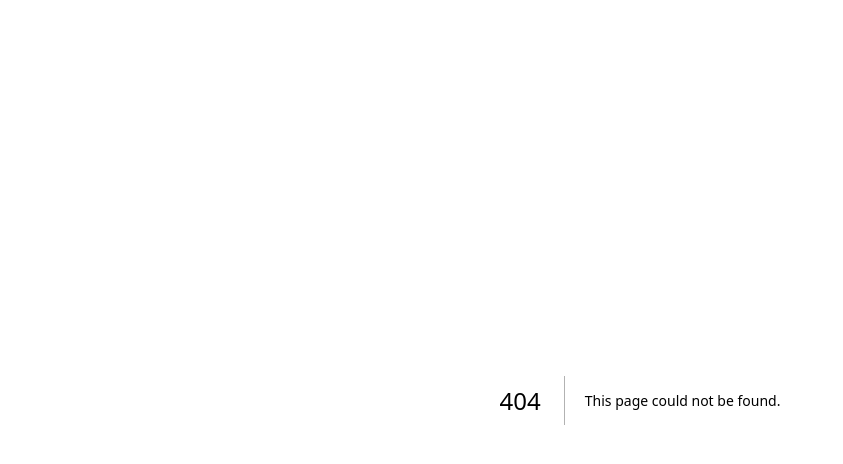
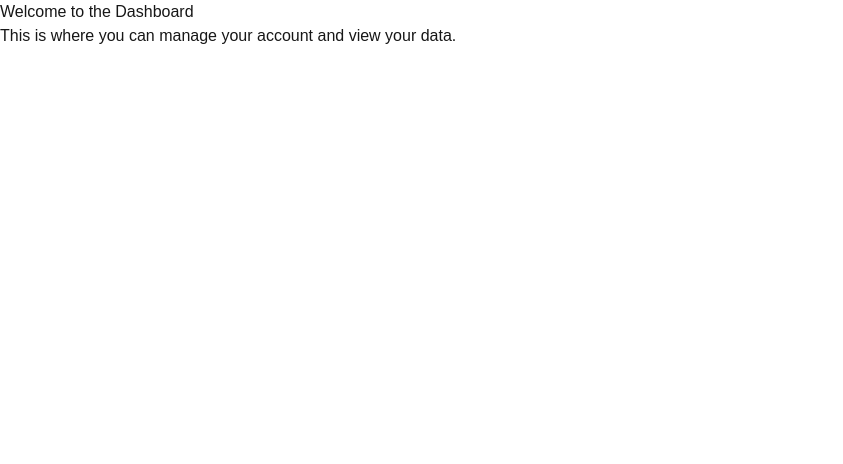
Before and after one commit to NandiniRaj82/FlowFinder-FE, a Next.js app: page /dashboard in a window 1280 px wide. Before the commit this address had no page. Shown: the top 464 px of the page, without its empty margins (0-843 px from the left). Built offline with nearby package versions, Linux system fonts and the light colour scheme.

Commit message:
feat: added the dashboard

```diff
--- a/src/app/components/Signin.tsx
+++ b/src/app/components/Signin.tsx
@@ -1,7 +1,6 @@
 'use client';
-
+import { useRouter } from 'next/navigation';
 import React, { useState } from 'react';
-
 interface SignInProps {
   onSwitchToSignUp?: () => void;
 }
@@ -14,6 +13,8 @@ const SignIn: React.FC<SignInProps> = ({ onSwitchToSignUp }) => {
   const [rememberMe, setRememberMe] = useState(false);
   const [error, setError] = useState<string | null>(null);
   const [success, setSuccess] = useState<string | null>(null);
+  const router = useRouter();
+
 
   const handleSubmit = async (e: React.FormEvent) => {
     e.preventDefault();
@@ -46,13 +47,10 @@ const SignIn: React.FC<SignInProps> = ({ onSwitchToSignUp }) => {
 
       setSuccess('Login successful! Redirecting...');
 
-      // Redirect to dashboard or home page after 1.5 seconds
       setTimeout(() => {
-        // You can redirect to your dashboard or home page here
-        window.location.href = '/dashboard';
-        // Or use Next.js router if you're using Next.js:
-        // router.push('/dashboard');
-      }, 1500);
+      router.push('/dashboard');
+    }, 1500);
+
 
     } catch (err: any) {
       setError(err.message || 'An error occurred during login');
@@ -63,7 +61,6 @@ const SignIn: React.FC<SignInProps> = ({ onSwitchToSignUp }) => {
 
   return (
     <>
-      {/* Inline Styles for Animations */}
       <style jsx>{`
         @keyframes fadeInUp {
           0% {
--- /dev/null
+++ b/src/app/dashboard/page.tsx
@@ -0,0 +1,8 @@
+export default function Dashboard() {
+    return(
+        <div className="dashboard-container">
+            <h1>Welcome to the Dashboard</h1>
+            <p>This is where you can manage your account and view your data.</p>
+        </div>
+    );
+}
```
